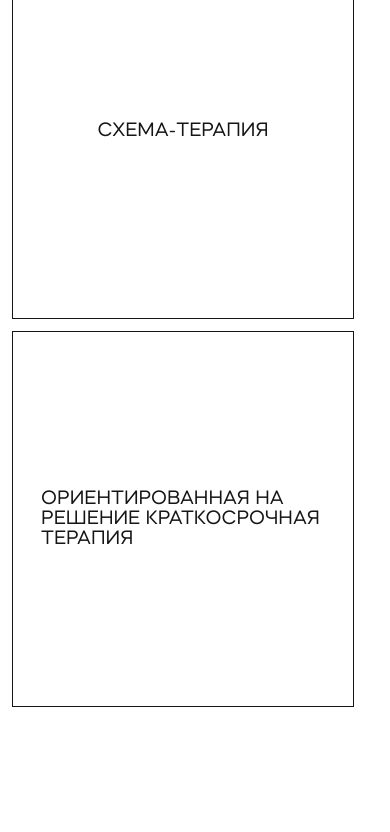
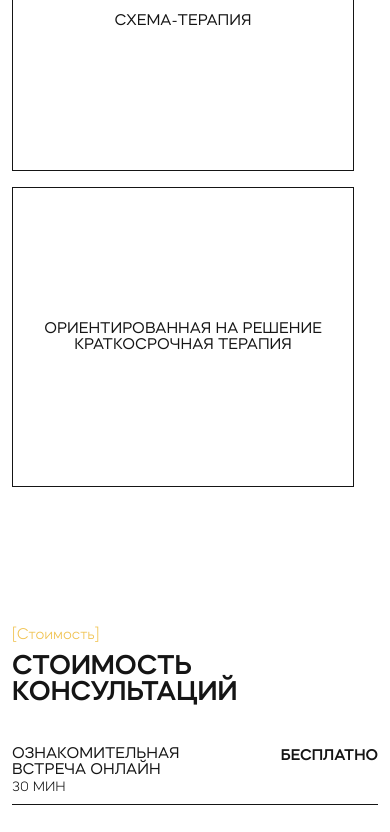
Before and after one commit to aanotolych/yanna, a plain HTML site: page index.html in a window 390 px wide. Shown: the part 4220-5052 px from the top of the page. Drawn offline with nearby package versions, Linux system fonts and the light colour scheme; files whose address does not match are found by name.

Commit message:
Add files via upload

```diff
--- a/css/style.css
+++ b/css/style.css
@@ -819,10 +819,12 @@ h1 {
 	}
 
 	.methods__item {
-		margin-bottom: 12px;
+		margin-bottom: 16px;
+		height: 300px;
 	}
 	.methods__item_text {
-		font-size: 20px;
+		font-size: 16px;
+		text-align: center;
 	}
 	.methods__item_text-hidden {
 		font-size: 14px;
@@ -833,10 +835,18 @@ h1 {
 	.prices-table__title, .prices-table__time, .prices-table__price {
 		font-size: 16px;
 	}
+	.prices-table__title {
+		max-width: 204px;
+	}
+	.prices-table__time {
+		font-size: 14px;
+	    display: block;
+	    margin-top: 2px;
+	}
 	.prices-table__row {
 		padding: 0;
-		padding-bottom: 12px;
-		margin-bottom: 24px;
+		padding-bottom: 10px;
+		margin-bottom: 32px;
 		border-right: 0;
 	}
 
@@ -868,7 +878,22 @@ h1 {
 		font-size: 20px;
 	}
 
+	.questions-wrap {
+		margin-top: 4px;
+	}
+	.questions-wrap__link, .questions-wrap__span {
+		font-size: 20px;
+	}
+	.questions-wrap__span {
+		padding: 0 8px;
+	}
+
 	.emergency-title {
 		font-size: 24px;
+		margin-bottom: 20px;
+	}
+	.emergency-text, .emergency-link{
+		font-size: 16px;
+		margin-bottom: 8px;
 	}
 }
```
